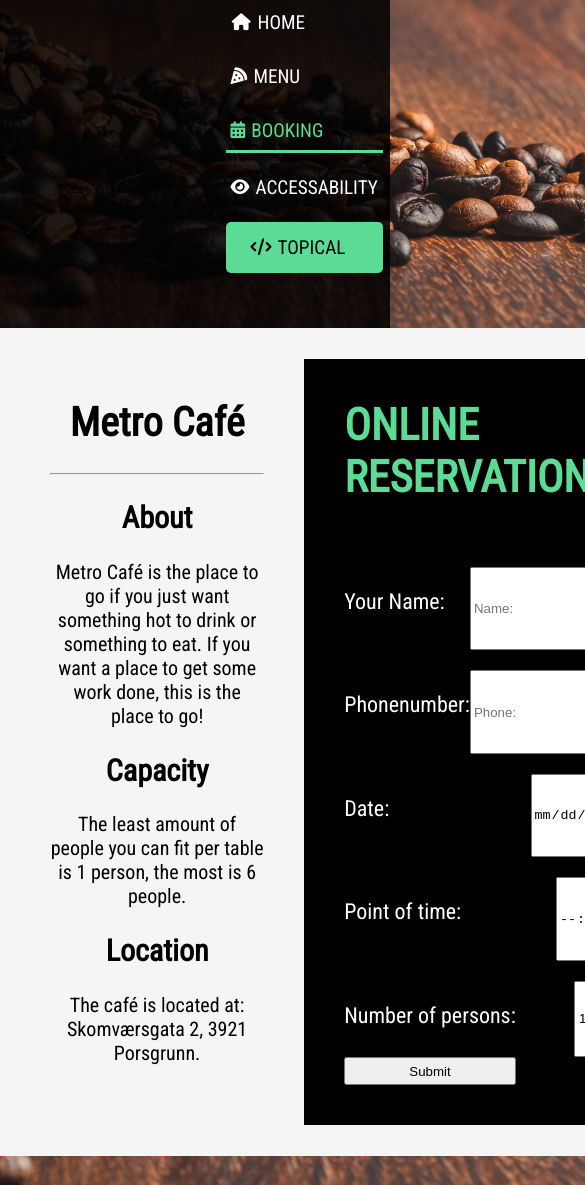
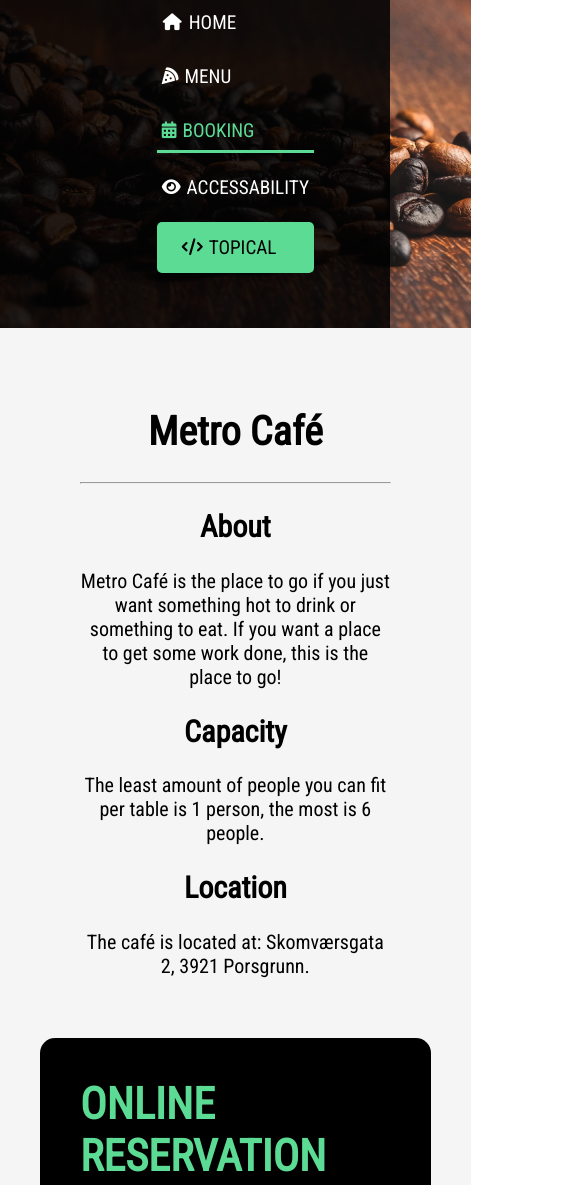
Before and after one commit to JonnisBH/MetroCafe, a plain HTML site: page Booking.html in a window 390 px wide. Shown: the part 465-1650 px from the top of the page, 585 px wide, since content can reach past the window. Drawn offline with Linux system fonts and the light colour scheme.

Commit message:
Mobile responsive

```diff
--- a/Booking.html
+++ b/Booking.html
@@ -35,8 +35,6 @@
 
 
  <main>
-    <div id="textBox">
-
 
   <div class="container-booking">
     <div class="container-about">
@@ -70,7 +68,7 @@
          <input type="text" placeholder="Name:">
        </div>
 
-       <div class="reservation-box">
+        <div class="reservation-box">
          <p>
           Phonenumber:
         </p>
--- a/stylesheet.css
+++ b/stylesheet.css
@@ -149,14 +149,15 @@ h1 {
     grid-row-gap: 20px;
     background-color: #000000;
     color: #5CDB95;
+    border-radius: 15px;
 }
 
 .container-booking {
     color: #000000;
     background-color: whitesmoke;
-    margin: 10px;
+    padding: 40px;
     display: grid;
-    grid-template-columns: 50% 50%;
+    grid-template-columns: 60% 40%;
     font-size: 22px;
 }
 
@@ -186,6 +187,16 @@ h1 {
 .footer-grid h2 {
     color:#5CDB95;
     font-size: larger;
+}
+
+@media only screen and (max-width:855px){
+    .container-booking{
+        grid-template-columns: 1fr;
+        grid-template-rows: 1fr;
+        grid-template-areas:
+            "container-about"
+            "booking-form"
+    }
 }
 
 /*Logo and social media center*/
```
